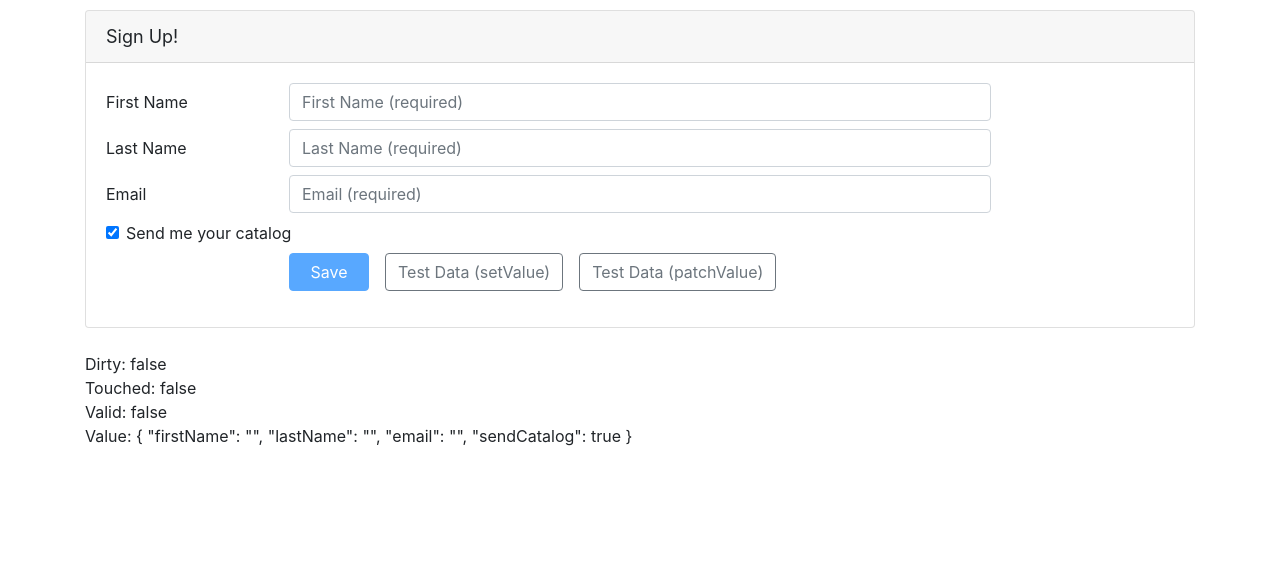
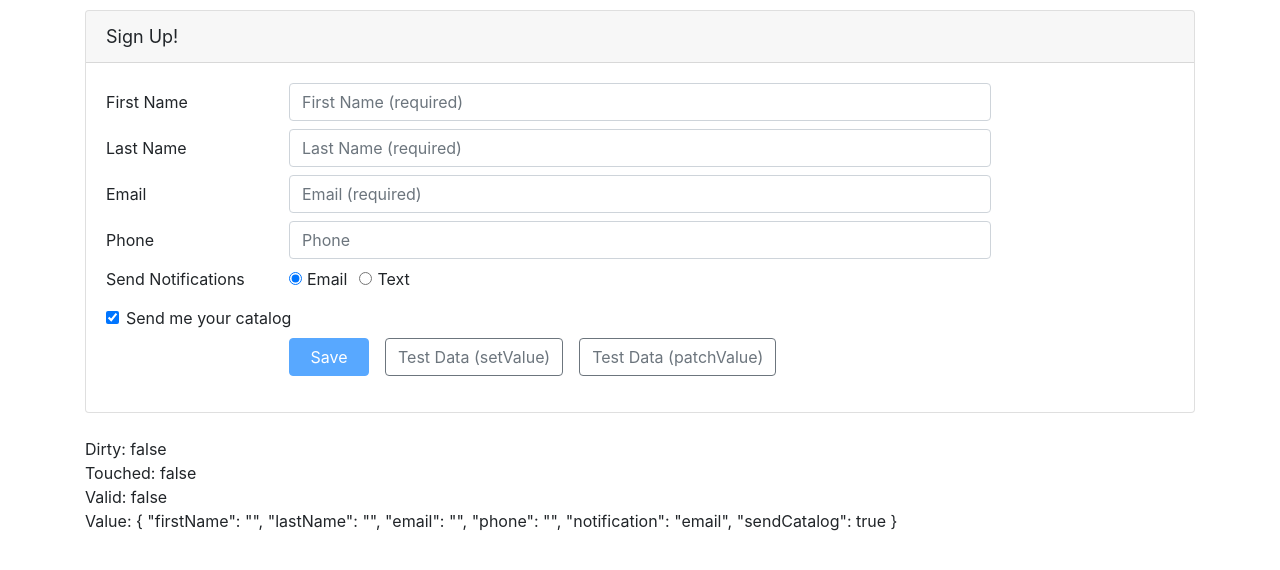
Before and after one commit to MaksymRybak/demo-ps-angular-reactive-forms, an Angular app: page / in a window 1280 px wide. Shown: the top 570 px of the page. Built offline with nearby package versions, Linux system fonts and the light colour scheme.

Commit message:
add example of dynamic validators

```diff
--- a/src/app/customers/customer.component.html
+++ b/src/app/customers/customer.component.html
@@ -87,6 +87,53 @@
               Please enter a valid email address.
             </span>
           </span>
+        </div>
+      </div>
+
+      <div class="form-group row mb-2">
+        <label class="col-md-2 col-form-label" for="phoneId">Phone</label>
+        <div class="col-md-8">
+          <input
+            class="form-control"
+            id="phoneId"
+            type="tel"
+            placeholder="Phone"
+            formControlName="phone"
+            [ngClass]="{ 'is-invalid': !customerForm.get('phone').valid }"
+          />
+          <span class="invalid-feedback">
+            <span *ngIf="customerForm.get('phone').errors?.required">
+              Please enter your phone number.
+            </span>
+          </span>
+        </div>
+      </div>
+
+      <div class="form-group row mb-2">
+        <label class="col-md-2 col-form-label pt-0">Send Notifications</label>
+        <div class="col-md-8">
+          <div class="form-check form-check-inline">
+            <label class="form-check-label">
+              <input
+                class="form-check-input"
+                type="radio"
+                value="email"
+                formControlName="notification"
+                (click)="setNotification('email')"
+              />Email
+            </label>
+          </div>
+          <div class="form-check form-check-inline">
+            <label class="form-check-label">
+              <input
+                class="form-check-input"
+                type="radio"
+                value="text"
+                formControlName="notification"
+                (click)="setNotification('text')"
+              />Text
+            </label>
+          </div>
         </div>
       </div>
 
--- a/src/app/customers/customer.component.ts
+++ b/src/app/customers/customer.component.ts
@@ -19,6 +19,8 @@
       firstName: ['', [Validators.required, Validators.minLength(3)]],
       lastName: ['', [Validators.required, Validators.maxLength(50)]],
       email: ['', [Validators.required, Validators.email]],
+      phone: '',
+      notification: 'email',
       sendCatalog: true,
     });
   }
@@ -44,4 +46,14 @@
     console.log('Saved: ' + JSON.stringify(this.customerForm.value));
   }
 
+  setNotification(notifyVia: string): void {
+    const phoneControl = this.customerForm.get('phone');
+    if (notifyVia === 'text') {
+      phoneControl.setValidators(Validators.required);
+    } else {
+      phoneControl.clearValidators();
+    }
+    phoneControl.updateValueAndValidity();
+  }
+
 }
```
